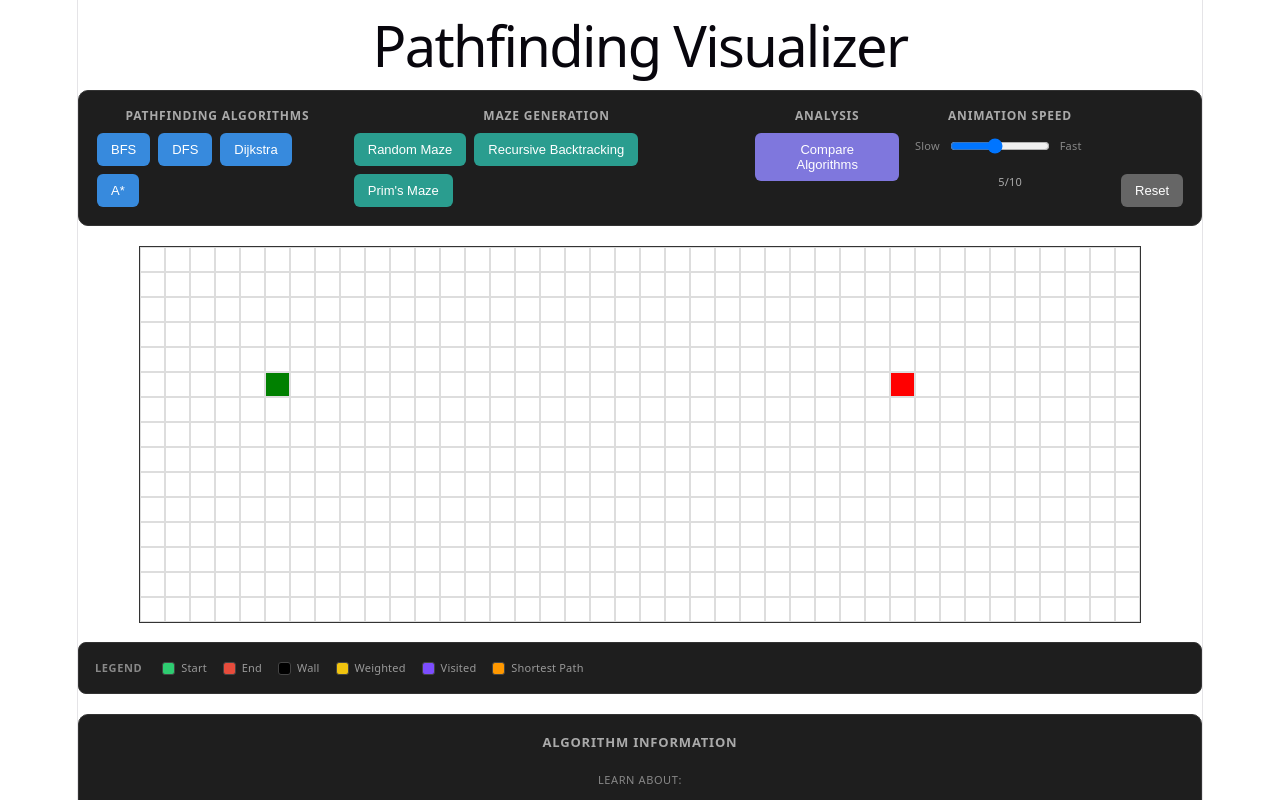
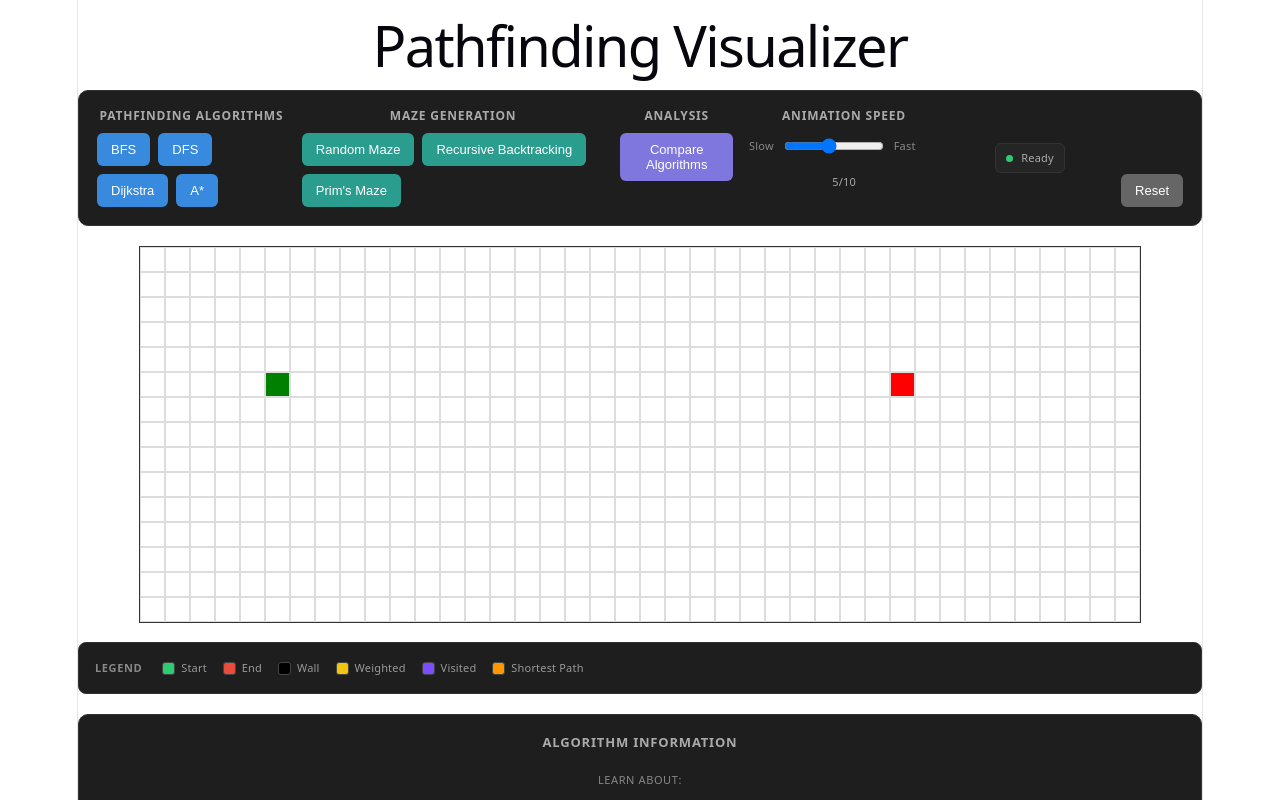
Before and after one commit to Sidfixx/maze-visualizer, a React (Vite) app: page / in a window 1280 px wide. Shown: the top 800 px of the page. Built offline with nearby package versions, Linux system fonts and the light colour scheme.

Commit message:
add status visualizer

```diff
--- a/src/App.tsx
+++ b/src/App.tsx
@@ -1,18 +1,26 @@
-import { Legend } from './components/Legend/Legend';
-import { AlgorithmInfoPanel } from './components/AlgorithmInfo/AlgorithmInfoPanel';
 import { useState } from 'react';
+
 import { StatsPanel } from './components/Stats/StatsPanel';
 import { ComparisonPanel } from './components/Comparison/ComparisonPanel';
+import { AlgorithmInfoPanel } from './components/AlgorithmInfo/AlgorithmInfoPanel';
+import { Legend } from './components/Legend/Legend';
 import Grid from './components/Grid/Grid';
 import { ControlPanel } from './components/Controls/ControlPanel';
+
 import { createInitialGrid } from './utils/gridUtils';
+
 import { useAlgorithmRunner } from './hooks/useAlgorithmRunner';
 import { useAlgorithmComparison } from './hooks/useAlgorithmComparison';
 import { useAnimationPlayer } from './hooks/useAnimationPlayer';
+
 import { generateRandomMaze } from './mazes/randomMaze';
 import { generateRecursiveBacktrackingMaze } from './mazes/recursiveBacktracking';
 import { prims } from './algorithms/mazeGeneration/prims';
-import type { Node, AlgorithmResult } from './types';
+
+import type {
+  Node,
+  AlgorithmResult,
+} from './types';
 
 const NUM_ROWS = 15;
 const NUM_COLS = 40;
@@ -22,7 +30,8 @@ function App() {
     createInitialGrid(NUM_ROWS, NUM_COLS)
   );
 
-  const [mouseIsPressed, setMouseIsPressed] = useState(false);
+  const [mouseIsPressed, setMouseIsPressed] =
+    useState(false);
 
   const [draggingNode, setDraggingNode] = useState<
     'start' | 'end' | null
@@ -32,11 +41,20 @@ function App() {
     'draw' | 'erase' | null
   >(null);
 
-  const [animationSpeed, setAnimationSpeed] = useState(5);
+  const [animationSpeed, setAnimationSpeed] =
+    useState(5);
 
-  const [isComparisonPlayback, setIsComparisonPlayback] = useState(false);
-const [comparisonIndex, setComparisonIndex] = useState(0);
-const [comparisonComplete, setComparisonComplete] = useState(false);
+  const [isComparisonPlayback, setIsComparisonPlayback] =
+    useState(false);
+
+  const [comparisonIndex, setComparisonIndex] =
+    useState(0);
+
+  const [comparisonComplete, setComparisonComplete] =
+    useState(false);
+
+  const [statusMessage, setStatusMessage] =
+    useState('Ready');
 
   const {
     result,
@@ -60,31 +78,52 @@ const [comparisonComplete, setComparisonComplete] = useState(false);
       ? comparisonResults[comparisonIndex] ?? null
       : result;
 
-  const { visitedNodeIndices, pathNodeIndices, isAnimating } =
-  useAnimationPlayer(
+  const {
+    visitedNodeIndices,
+    pathNodeIndices,
+    isAnimating,
+  } = useAnimationPlayer(
     activeAnimationResult,
     animationSpeed,
     () => {
       if (!isComparisonPlayback) {
+        setStatusMessage('Ready');
         return;
       }
 
-      if (comparisonIndex < comparisonResults.length - 1) {
-        setComparisonIndex((currentIndex) => currentIndex + 1);
+      if (
+        comparisonIndex <
+        comparisonResults.length - 1
+      ) {
+        setComparisonIndex(
+          (currentIndex) => currentIndex + 1
+        );
       } else {
         setIsComparisonPlayback(false);
         setComparisonComplete(true);
+        setStatusMessage('Comparison complete');
       }
     }
   );
 
-  const startNode = grid.flat().find((node) => node.isStart)!;
-  const endNode = grid.flat().find((node) => node.isEnd)!;
+  const startNode = grid
+    .flat()
+    .find((node) => node.isStart)!;
+
+  const endNode = grid
+    .flat()
+    .find((node) => node.isEnd)!;
+
+  // ==========================================
+  // PATHFINDING
+  // ==========================================
 
   function handleVisualizeBFS() {
     setIsComparisonPlayback(false);
     setComparisonComplete(false);
     clearComparison();
+    setStatusMessage('Visualizing BFS...');
+
     runBFS(grid, startNode, endNode);
   }
 
@@ -92,30 +131,86 @@ const [comparisonComplete, setComparisonComplete] = useState(false);
     setIsComparisonPlayback(false);
     setComparisonComplete(false);
     clearComparison();
-  runBFS(grid, startNode, endNode);
+    setStatusMessage('Visualizing DFS...');
+
+    runDFS(grid, startNode, endNode);
   }
 
   function handleVisualizeDijkstra() {
     setIsComparisonPlayback(false);
     setComparisonComplete(false);
     clearComparison();
-  runBFS(grid, startNode, endNode);
+    setStatusMessage('Visualizing Dijkstra...');
+
+    runDijkstra(grid, startNode, endNode);
   }
 
   function handleVisualizeAStar() {
     setIsComparisonPlayback(false);
     setComparisonComplete(false);
     clearComparison();
-  runBFS(grid, startNode, endNode);
+    setStatusMessage('Visualizing A*...');
+
+    runAStar(grid, startNode, endNode);
   }
+
+  // ==========================================
+  // ALGORITHM COMPARISON
+  // ==========================================
 
   function handleCompareAlgorithms() {
     setIsComparisonPlayback(true);
     setComparisonIndex(0);
     setComparisonComplete(false);
+    setStatusMessage('Comparing algorithms...');
 
     runComparison(grid, startNode, endNode);
   }
+
+  // ==========================================
+  // MAZE GENERATION
+  // ==========================================
+
+  function handleGenerateRandomMaze() {
+    const newGrid = generateRandomMaze(grid);
+
+    setGrid(newGrid);
+    clearComparison();
+
+    setIsComparisonPlayback(false);
+    setComparisonComplete(false);
+    setComparisonIndex(0);
+    setStatusMessage('Ready');
+  }
+
+  function handleGenerateRecursiveBacktracking() {
+    const newGrid =
+      generateRecursiveBacktrackingMaze(grid);
+
+    setGrid(newGrid);
+    clearComparison();
+
+    setIsComparisonPlayback(false);
+    setComparisonComplete(false);
+    setComparisonIndex(0);
+    setStatusMessage('Ready');
+  }
+
+  function handleGeneratePrimsMaze() {
+    const newGrid = prims(grid);
+
+    setGrid(newGrid);
+    clearComparison();
+
+    setIsComparisonPlayback(false);
+    setComparisonComplete(false);
+    setComparisonIndex(0);
+    setStatusMessage('Ready');
+  }
+
+  // ==========================================
+  // RESET
+  // ==========================================
 
   function handleReset() {
     reset(grid);
@@ -124,160 +219,169 @@ const [comparisonComplete, setComparisonComplete] = useState(false);
     setIsComparisonPlayback(false);
     setComparisonIndex(0);
     setComparisonComplete(false);
+    setStatusMessage('Ready');
 
     setDraggingNode(null);
     setMouseIsPressed(false);
     setWallMode(null);
   }
 
-  function handleGenerateRandomMaze() {
-    reset(grid);
-    clearComparison();
-
-    setIsComparisonPlayback(false);
-    setComparisonIndex(0);
-
-    const newGrid = generateRandomMaze(grid);
-
-    setGrid(newGrid);
-    setDraggingNode(null);
-    setMouseIsPressed(false);
-    setWallMode(null);
-  }
-
-  function handleGenerateRecursiveBacktracking() {
-    reset(grid);
-    clearComparison();
-
-    setIsComparisonPlayback(false);
-    setComparisonIndex(0);
-
-    const newGrid = generateRecursiveBacktrackingMaze(grid);
-
-    setGrid(newGrid);
-    setDraggingNode(null);
-    setMouseIsPressed(false);
-    setWallMode(null);
-  }
-
-  function handleGeneratePrimsMaze() {
-    reset(grid);
-    clearComparison();
-
-    setIsComparisonPlayback(false);
-    setComparisonIndex(0);
-
-    const newGrid = prims(grid);
-
-    setGrid(newGrid);
-    setDraggingNode(null);
-    setMouseIsPressed(false);
-    setWallMode(null);
-  }
+  // ==========================================
+  // GRID INTERACTION
+  // ==========================================
 
   function handleMouseDown(
     row: number,
-    col: number,
-    e: React.MouseEvent<HTMLDivElement>
+    col: number
   ) {
-    if (e.button !== 0) return;
-
     const node = grid[row][col];
 
+    // Start node
     if (node.isStart) {
       setDraggingNode('start');
       setMouseIsPressed(true);
       return;
     }
 
+    // End node
     if (node.isEnd) {
       setDraggingNode('end');
       setMouseIsPressed(true);
       return;
     }
 
-    if (!node.isStart && !node.isEnd) {
+    // Wall drawing / erasing
     if (node.isWall) {
       setWallMode('erase');
     } else {
       setWallMode('draw');
     }
 
-      const newGrid = grid.map((row) => [...row]);
+    setMouseIsPressed(true);
 
-      newGrid[row][col] = {
-        ...node,
-        isWall: !node.isWall,
+    setGrid((currentGrid) =>
+      currentGrid.map((currentRow, rowIndex) =>
+        currentRow.map((currentNode, colIndex) => {
+          if (
+            rowIndex === row &&
+            colIndex === col
+          ) {
+            return {
+              ...currentNode,
+              isWall: !currentNode.isWall,
             };
-
-      setGrid(newGrid);
           }
 
-    setMouseIsPressed(true);
+          return currentNode;
+        })
+      )
+    );
   }
 
-  function handleMouseEnter(row: number, col: number) {
-    if (!mouseIsPressed) return;
+  function handleMouseEnter(
+    row: number,
+    col: number
+  ) {
+    if (!mouseIsPressed) {
+      return;
+    }
 
     const node = grid[row][col];
 
+    // Drag Start
     if (draggingNode === 'start') {
-      if (node.isEnd || node.isWall) return;
-
-      const newGrid = grid.map((row) => [...row]);
-
-      for (const currentRow of newGrid) {
-        for (const currentNode of currentRow) {
-          if (currentNode.isStart) {
-            currentNode.isStart = false;
-          }
-        }
-      }
-
-      newGrid[row][col] = {
-        ...node,
-        isStart: true,
-        isEnd: false,
-        isWall: false,
-      };
-
-      setGrid(newGrid);
+      if (node.isEnd || node.isWall) {
         return;
       }
 
-    if (draggingNode === 'end') {
-      if (node.isStart || node.isWall) return;
-
-      const newGrid = grid.map((row) => [...row]);
-
-      for (const currentRow of newGrid) {
-        for (const currentNode of currentRow) {
-          if (currentNode.isEnd) {
-            currentNode.isEnd = false;
-          }
-        }
+      setGrid((currentGrid) =>
+        currentGrid.map((currentRow) =>
+          currentRow.map((currentNode) => {
+            if (
+              currentNode.isStart &&
+              currentNode !== node
+            ) {
+              return {
+                ...currentNode,
+                isStart: false,
+              };
             }
 
-      newGrid[row][col] = {
-        ...node,
-        isEnd: true,
-        isStart: false,
+            if (currentNode === node) {
+              return {
+                ...currentNode,
+                isStart: true,
                 isWall: false,
               };
+            }
 
-      setGrid(newGrid);
+            return currentNode;
+          })
+        )
+      );
+
       return;
     }
 
-    if (!node.isStart && !node.isEnd && wallMode !== null) {
-      const newGrid = grid.map((row) => [...row]);
+    // Drag End
+    if (draggingNode === 'end') {
+      if (node.isStart || node.isWall) {
+        return;
+      }
 
-      newGrid[row][col] = {
-        ...node,
-        isWall: wallMode === 'draw',
+      setGrid((currentGrid) =>
+        currentGrid.map((currentRow) =>
+          currentRow.map((currentNode) => {
+            if (
+              currentNode.isEnd &&
+              currentNode !== node
+            ) {
+              return {
+                ...currentNode,
+                isEnd: false,
               };
+            }
 
-      setGrid(newGrid);
+            if (currentNode === node) {
+              return {
+                ...currentNode,
+                isEnd: true,
+                isWall: false,
+              };
+            }
+
+            return currentNode;
+          })
+        )
+      );
+
+      return;
+    }
+
+    // Draw / erase walls
+    if (wallMode) {
+      if (node.isStart || node.isEnd) {
+        return;
+      }
+
+      setGrid((currentGrid) =>
+        currentGrid.map((currentRow) =>
+          currentRow.map((currentNode) => {
+            if (
+              currentNode.row === row &&
+              currentNode.col === col
+            ) {
+              return {
+                ...currentNode,
+                isWall:
+                  wallMode === 'draw',
+              };
+            }
+
+            return currentNode;
+          })
+        )
+      );
     }
   }
 
@@ -287,22 +391,45 @@ const [comparisonComplete, setComparisonComplete] = useState(false);
     setWallMode(null);
   }
 
-  function handleRightClick(row: number, col: number) {
+  function handleRightClick(
+    row: number,
+    col: number
+  ) {
     const node = grid[row][col];
 
-    if (node.isStart || node.isEnd || node.isWall) return;
+    if (
+      node.isStart ||
+      node.isEnd ||
+      node.isWall
+    ) {
+      return;
+    }
 
-    const newGrid = grid.map((row) => [...row]);
+    setGrid((currentGrid) =>
+      currentGrid.map((currentRow) =>
+        currentRow.map((currentNode) => {
+          if (
+            currentNode.row === row &&
+            currentNode.col === col
+          ) {
+            return {
+              ...currentNode,
+              weight:
+                currentNode.weight === 1
+                  ? 5
+                  : 1,
+            };
+          }
 
-    const newWeight = node.weight === 1 ? 5 : 1;
+          return currentNode;
+        })
+      )
+    );
+  }
 
-    newGrid[row][col] = {
-      ...node,
-      weight: newWeight,
-    };
-
-    setGrid(newGrid);
-  }
+  // ==========================================
+  // RENDER
+  // ==========================================
 
   return (
     <div className="app">
@@ -311,20 +438,29 @@ const [comparisonComplete, setComparisonComplete] = useState(false);
       <ControlPanel
         onVisualizeBFS={handleVisualizeBFS}
         onVisualizeDFS={handleVisualizeDFS}
-        onVisualizeDijkstra={handleVisualizeDijkstra}
+        onVisualizeDijkstra={
+          handleVisualizeDijkstra
+        }
         onVisualizeAStar={handleVisualizeAStar}
         onReset={handleReset}
-        onGenerateRandomMaze={handleGenerateRandomMaze}
+        onGenerateRandomMaze={
+          handleGenerateRandomMaze
+        }
         onGenerateRecursiveBacktracking={
           handleGenerateRecursiveBacktracking
         }
-        onGeneratePrimsMaze={handleGeneratePrimsMaze}
-        onCompareAlgorithms={handleCompareAlgorithms}
+        onGeneratePrimsMaze={
+          handleGeneratePrimsMaze
+        }
+        onCompareAlgorithms={
+          handleCompareAlgorithms
+        }
         isRunning={isRunning}
         isAnimating={isAnimating}
         isComparing={isComparing}
         animationSpeed={animationSpeed}
         onSpeedChange={setAnimationSpeed}
+        statusMessage={statusMessage}
       />
 
       <Grid
@@ -333,11 +469,16 @@ const [comparisonComplete, setComparisonComplete] = useState(false);
         onMouseEnter={handleMouseEnter}
         onMouseUp={handleMouseUp}
         onRightClick={handleRightClick}
-        visitedNodeIndices={visitedNodeIndices}
-        pathNodeIndices={pathNodeIndices}
+        visitedNodeIndices={
+          visitedNodeIndices
+        }
+        pathNodeIndices={
+          pathNodeIndices
+        }
       />
 
       <Legend />
+
       <AlgorithmInfoPanel />
 
       {!isComparisonPlayback &&
@@ -354,6 +495,7 @@ const [comparisonComplete, setComparisonComplete] = useState(false);
             setIsComparisonPlayback(false);
             setComparisonIndex(0);
             setComparisonComplete(false);
+            setStatusMessage('Ready');
           }}
         />
       )}
--- a/src/components/Controls/ControlPanel.tsx
+++ b/src/components/Controls/ControlPanel.tsx
@@ -8,11 +8,15 @@ interface ControlPanelProps {
   onGenerateRecursiveBacktracking: () => void;
   onGeneratePrimsMaze: () => void;
   onCompareAlgorithms: () => void;
+
   isRunning: boolean;
   isAnimating: boolean;
   isComparing: boolean;
+
   animationSpeed: number;
   onSpeedChange: (speed: number) => void;
+
+  statusMessage: string;
 }
 
 export function ControlPanel({
@@ -30,9 +34,12 @@ export function ControlPanel({
   isComparing,
   animationSpeed,
   onSpeedChange,
+  statusMessage,
 }: ControlPanelProps) {
   const controlsDisabled =
     isRunning || isAnimating || isComparing;
+
+  const isReady = statusMessage === 'Ready';
 
   return (
     <div className="control-panel">
@@ -110,7 +117,7 @@ export function ControlPanel({
         </div>
       </div>
 
-      {/* Comparison */}
+      {/* Analysis */}
       <div className="control-section">
         <h2 className="control-section-title">
           Analysis
@@ -127,7 +134,7 @@ export function ControlPanel({
         </div>
       </div>
 
-      {/* Speed Control */}
+      {/* Animation Speed */}
       <div className="control-section speed-section">
         <h2 className="control-section-title">
           Animation Speed
@@ -155,6 +162,23 @@ export function ControlPanel({
         </span>
       </div>
 
+      {/* Status */}
+      <div className="control-section status-section">
+        <div className="status-indicator">
+          <span
+            className={`status-dot ${
+              isReady
+                ? 'status-ready'
+                : 'status-active'
+            }`}
+          />
+
+          <span className="status-message">
+            {statusMessage}
+          </span>
+        </div>
+      </div>
+
       {/* Reset */}
       <div className="control-section control-section-actions">
         <button
--- a/src/components/Grid/Grid.css
+++ b/src/components/Grid/Grid.css
@@ -260,3 +260,113 @@
 .btn-compare:hover:not(:disabled) {
   background-color: #6259c7;
 }
+
+.status-section {
+  display: flex;
+  align-items: center;
+  justify-content: center;
+  min-width: 150px;
+}
+
+.status-indicator {
+  display: flex;
+  align-items: center;
+  gap: 8px;
+  min-height: 30px;
+  padding: 0 10px;
+  border: 1px solid #333;
+  border-radius: 6px;
+  background-color: #252525;
+  box-sizing: border-box;
+}
+
+.status-dot {
+  width: 7px;
+  height: 7px;
+  border-radius: 50%;
+  flex-shrink: 0;
+}
+
+.status-ready {
+  background-color: #2ecc71;
+}
+
+.status-active {
+  background-color: #f1c40f;
+  animation: statusPulse 1s ease-in-out infinite;
+}
+
+.status-message {
+  color: #aaa;
+  font-size: 11px;
+  white-space: nowrap;
+}
+
+@keyframes statusPulse {
+  0% {
+    opacity: 0.4;
+  }
+
+  50% {
+    opacity: 1;
+  }
+
+  100% {
+    opacity: 0.4;
+  }
+}
+
+.status-section {
+  display: flex;
+  align-items: center;
+  justify-content: center;
+  min-width: 150px;
+}
+
+.status-indicator {
+  display: flex;
+  align-items: center;
+  gap: 8px;
+  min-height: 30px;
+  padding: 0 10px;
+  border: 1px solid #333;
+  border-radius: 6px;
+  background-color: #252525;
+  box-sizing: border-box;
+}
+
+.status-dot {
+  width: 7px;
+  height: 7px;
+  border-radius: 50%;
+  flex-shrink: 0;
+}
+
+.status-ready {
+  background-color: #2ecc71;
+}
+
+.status-active {
+  background-color: #f1c40f;
+  animation: statusPulse 1s ease-in-out infinite;
+}
+
+.status-message {
+  color: #aaa;
+  font-size: 11px;
+  white-space: nowrap;
+}
+
+@keyframes statusPulse {
+  0% {
+    opacity: 0.4;
+  }
+
+  50% {
+    opacity: 1;
+  }
+
+  100% {
+    opacity: 0.4;
+  }
+}
```
Lines whose indentation alone changed are shown as unchanged.
